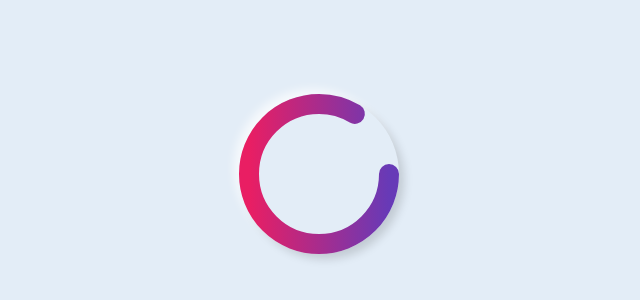
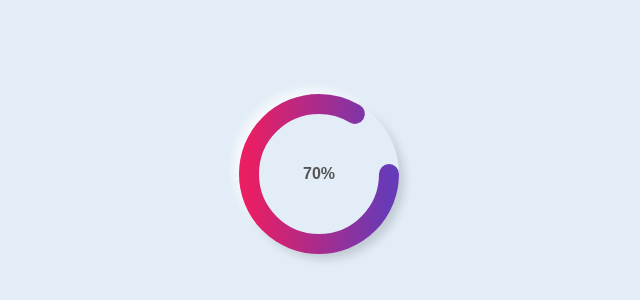
Before and after one commit to LucasVilarindo/Tela-de-carregamento-com-JavaScript, a plain HTML site: page index.html in a window 1280 px wide. Shown: the part 226-526 px from the top of the page, 321-961 px from the left. Drawn offline with Linux system fonts and the light colour scheme; the site is published under a folder, as on GitHub Pages, so addresses that start at the root find nothing.

Commit message:
Update index.html

```diff
--- a/index.html
+++ b/index.html
@@ -31,7 +31,7 @@
 
     </div>
 
-<script src="/assets/js/main.js"></script>
+<script src="assets/js/main.js"></script>
 </body>
 
 </html>
```
